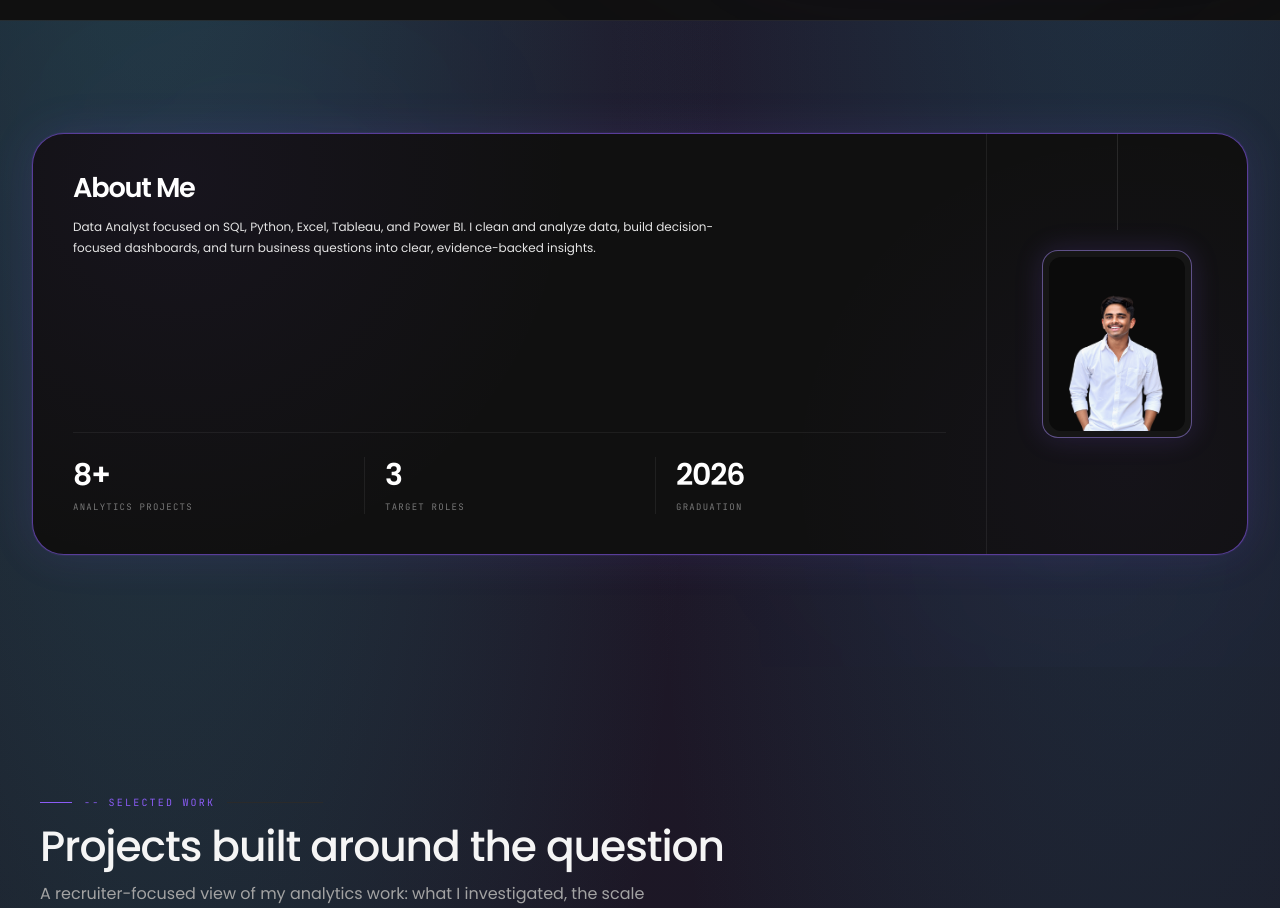
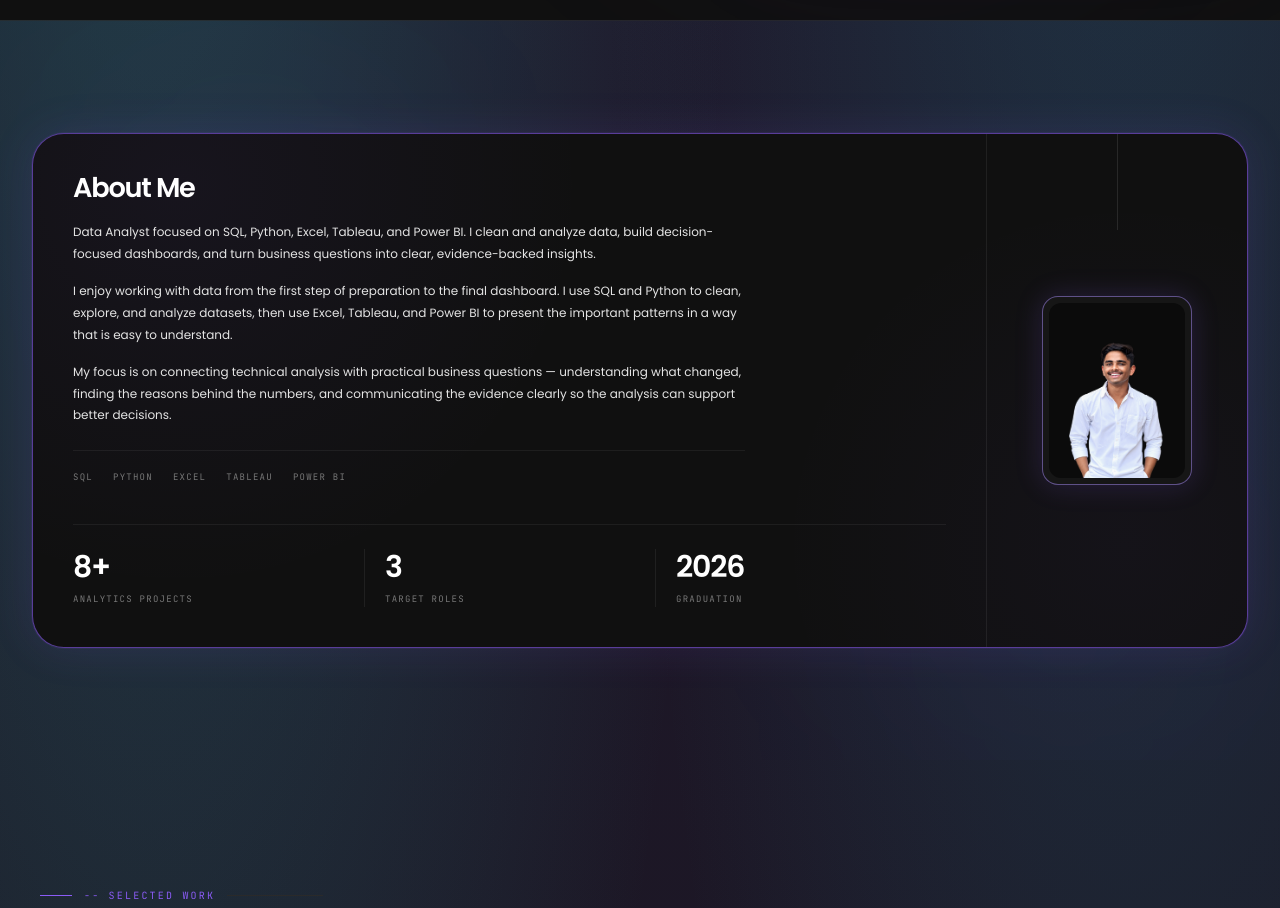
Before and after one commit to bhaskar-nb/portfolio, a Next.js app: page / in a window 1280 px wide. Shown: the part 780-1688 px from the top of the page. Built offline with nearby package versions, Linux system fonts and the light colour scheme.

Commit message:
Expand About section content

```diff
--- a/components/About.tsx
+++ b/components/About.tsx
@@ -26,16 +26,34 @@ export default function About() {
         >
           <div className="pointer-events-none absolute inset-0 bg-[radial-gradient(circle_at_12%_10%,rgba(139,92,246,0.06),transparent_35%),radial-gradient(circle_at_90%_80%,rgba(139,92,246,0.04),transparent_30%)]" />
 
-          <div className="relative grid min-h-[420px] lg:grid-cols-[minmax(0,1fr)_1px_260px]">
+          <div className="relative grid min-h-[500px] lg:grid-cols-[minmax(0,1fr)_1px_260px]">
             <div className="flex flex-col justify-between p-7 sm:p-9 lg:p-10">
               <div className="max-w-2xl">
                 <h2 className="font-display text-[1.55rem] font-semibold leading-none tracking-[-0.045em] text-white sm:text-[1.7rem]">
                   About Me
                 </h2>
 
-                <p className="mt-4 max-w-[650px] text-[0.68rem] leading-[1.65] text-ink-300 sm:text-xs sm:leading-[1.7]">
-                  {profile.summary}
-                </p>
+                <div className="mt-5 max-w-[680px] space-y-4 text-[0.7rem] leading-[1.75] text-ink-300 sm:text-xs sm:leading-[1.8]">
+                  <p>
+                    {profile.summary}
+                  </p>
+
+                  <p>
+                    I enjoy working with data from the first step of preparation to the final dashboard. I use SQL and Python to clean, explore, and analyze datasets, then use Excel, Tableau, and Power BI to present the important patterns in a way that is easy to understand.
+                  </p>
+
+                  <p>
+                    My focus is on connecting technical analysis with practical business questions — understanding what changed, finding the reasons behind the numbers, and communicating the evidence clearly so the analysis can support better decisions.
+                  </p>
+                </div>
+
+                <div className="mt-6 flex flex-wrap gap-x-5 gap-y-2 border-t border-white/[0.06] pt-5">
+                  <span className="font-mono text-[8px] uppercase tracking-[0.14em] text-ink-500 sm:text-[9px]">SQL</span>
+                  <span className="font-mono text-[8px] uppercase tracking-[0.14em] text-ink-500 sm:text-[9px]">Python</span>
+                  <span className="font-mono text-[8px] uppercase tracking-[0.14em] text-ink-500 sm:text-[9px]">Excel</span>
+                  <span className="font-mono text-[8px] uppercase tracking-[0.14em] text-ink-500 sm:text-[9px]">Tableau</span>
+                  <span className="font-mono text-[8px] uppercase tracking-[0.14em] text-ink-500 sm:text-[9px]">Power BI</span>
+                </div>
               </div>
 
               <div className="mt-10">
```
